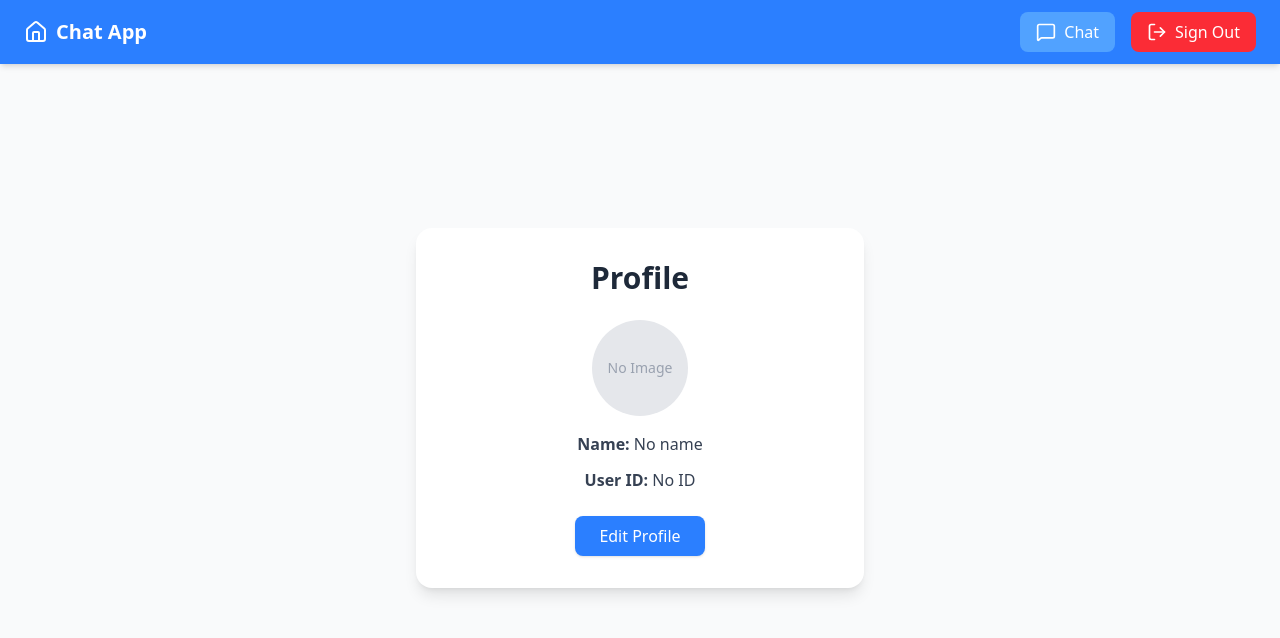
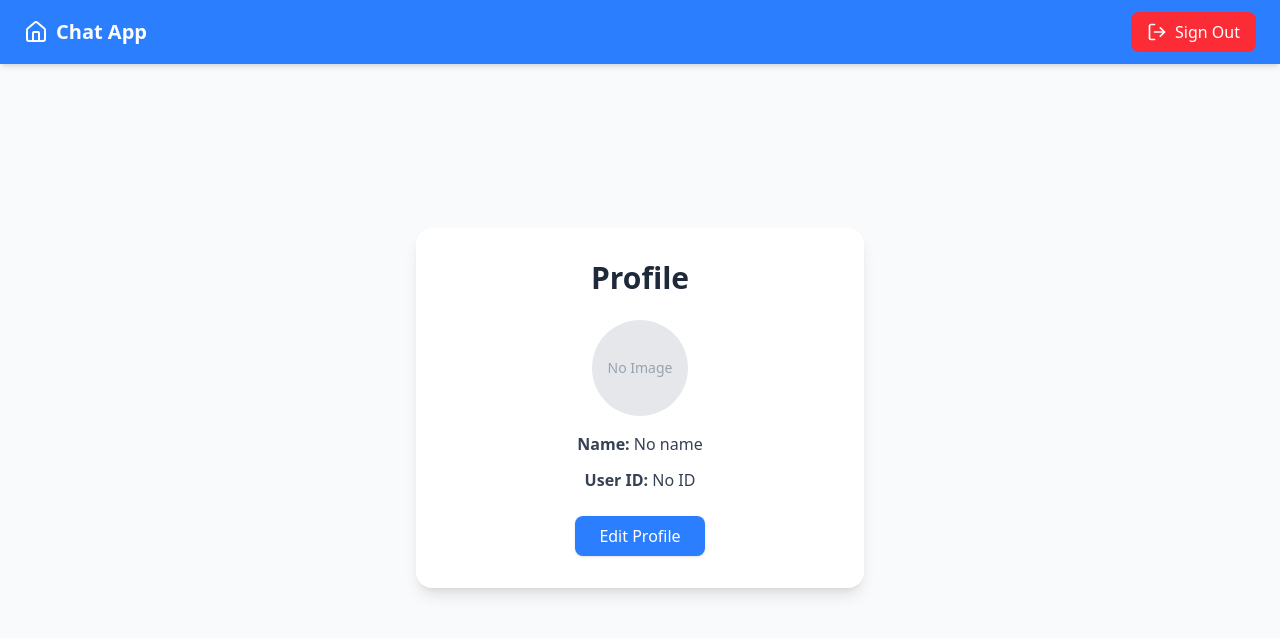
Before and after one commit to 2110471-socket-programming/chat-app-frontend, a React (Vite) app: page /profile in a window 1280 px wide. Shown: the top 638 px of the page. Built offline with nearby package versions, Linux system fonts and the light colour scheme; no server answers.

Commit message:
add become_offline, selected chat null

```diff
--- a/src/component/Header.tsx
+++ b/src/component/Header.tsx
@@ -2,7 +2,7 @@ import { useNavigate } from 'react-router-dom';
 import { useMutation } from '@tanstack/react-query';
 import { signout } from '../api/user';
 import { useUser } from '../context/UserContext';
-import { MessageSquare, LogOut, Home } from 'lucide-react';
+import { LogOut, Home } from 'lucide-react';
 import { socket } from '../config/config';
 
 function Header() {
@@ -42,14 +42,6 @@ function Header() {
       {/* Right-side buttons */}
       <div className="flex gap-4 items-center">
         <button
-          onClick={() => navigate('/chat')}
-          className="flex items-center gap-2 px-4 py-2 bg-blue-400 hover:bg-blue-300 text-white rounded-lg transition"
-        >
-          <MessageSquare className="w-5 h-5" />
-          Chat
-        </button>
-
-        <button
           onClick={handleSignout}
           disabled={signoutMutation.isPending}
           className="flex items-center gap-2 px-4 py-2 bg-red-500 hover:bg-red-400 rounded-lg transition disabled:opacity-70"
--- a/src/sidebar/MyGroupChat.tsx
+++ b/src/sidebar/MyGroupChat.tsx
@@ -4,7 +4,7 @@ import type { Chat } from '../interface/interface';
 
 type MyGroupChatType = {
   groups: Chat[];
-  setSelectedChat: (groupChat: Chat) => void;
+  setSelectedChat: (groupChat: Chat | null) => void;
   setNewRoom: (room: string) => void;
 };
 
@@ -41,6 +41,7 @@ export default function MyGroupChat({
           <button
             onClick={async (e) => {
               e.stopPropagation();
+              setSelectedChat(null);
               await leaveGroup(g._id, user._id);
             }}
             className="text-red-500 text-sm cursor-pointer"
```
Also changed, not shown: src/chat/ChatMessage.tsx (indentation only).
